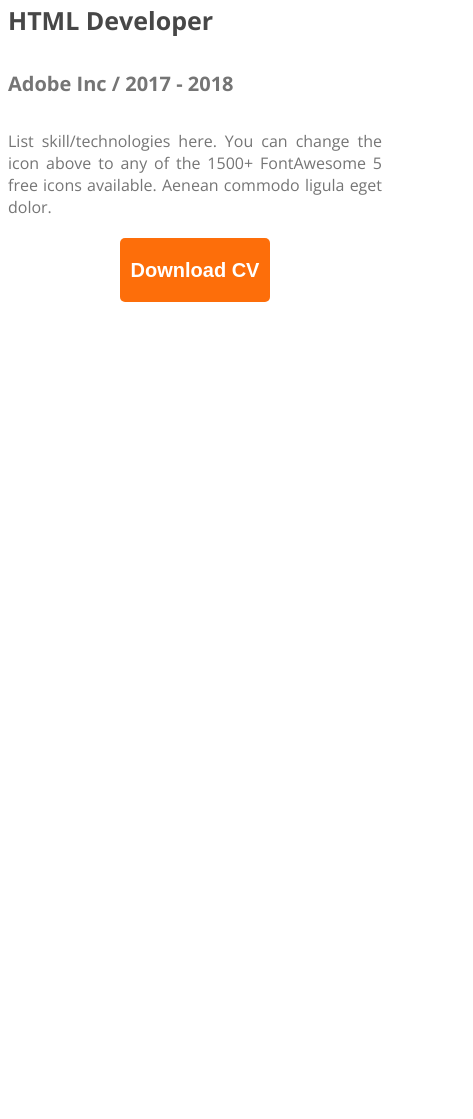
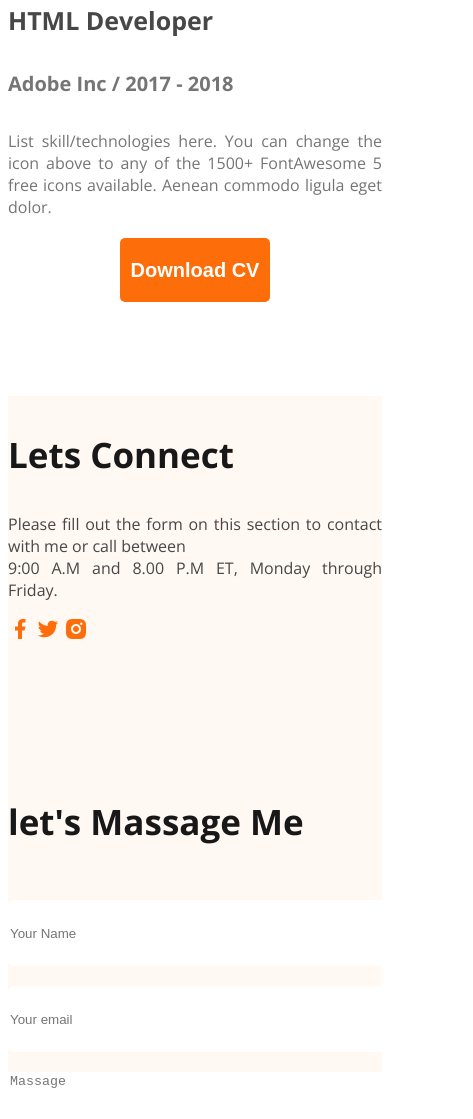
Before and after one commit to Touhidulislamtuhin/Project_m1_m5, a plain HTML site: page index.html in a window 390 px wide. Shown: the part 3464-4583 px from the top of the page, 473 px wide, since content can reach past the window. Before the commit the page ends 3860 px from the top, so only its background shows below. Drawn offline with nearby package versions, Linux system fonts and the light colour scheme.

Commit message:
footer responsive

```diff
--- a/index.html
+++ b/index.html
@@ -119,7 +119,7 @@
             <div class="resumn_colam margin">
                 <h3 class="resume_column_title">My Experience</h3>
                 <div class="experience">
-                    <h4 class="experience_title">Sr. Font End Developer</h4>
+                    <h4 class="experience_title">Sr.Font End Developer</h4>
                     <h5 class="experience-sub_title_title">Apple Inc / 2020 - Current</h5>
                     <div class="experience_description">List skill/technologies here. You can change the icon above
                     to any of the 1500+ FontAwesome 5 free icons available. Aenean commodo ligula eget dolor.</div><br>
@@ -131,8 +131,8 @@
                     <h4 class="experience_title">Jr. Font End Developer</h4>
                     <h5 class="experience-sub_title_title">Dribbble Inc / 2018 - 2022</h5>
                     <div class="experience_description">List skill/technologies here. You can change the icon above
-to any of the 1500+ FontAwesome 5 free icons available. Aenean commodo ligula eget dolor.</div> <br>
-<hr>
+                    to any of the 1500+ FontAwesome 5 free icons available. Aenean commodo ligula eget dolor.</div> <br>
+                    <hr>
                 </div>
                 <div class="experience">
                     <h4 class="experience_title">HTML Developer</h4>
@@ -153,7 +153,7 @@ to any of the 1500+ FontAwesome 5 free icons available. Aenean commodo ligula eg
 </main>
 <!-- footer section -->
 <footer>
-    <section  class="footer hide">
+    <section  class="footer">
         <div class="footer_parent">
             <div class="left_side">
                <h3 class="foothead" >Lets Connect</h3>
--- a/style/style.css
+++ b/style/style.css
@@ -272,6 +272,13 @@ main section{
     width: 461px;
 }
 
+@media screen and (max-width:576px){
+    .footer_parent{
+        flex-direction: column;
+        padding: 0px;
+    }
+
+
 .hide{
     display: none;
 }
```
